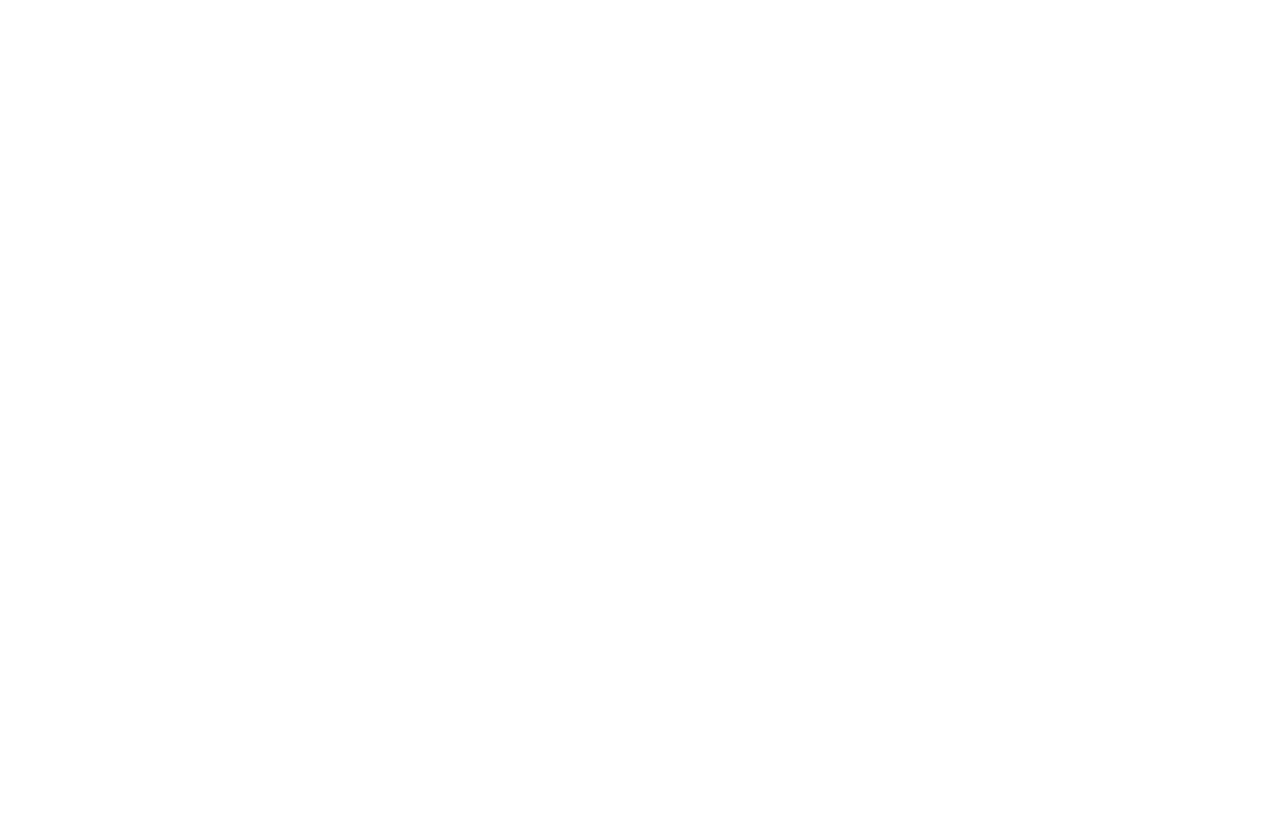
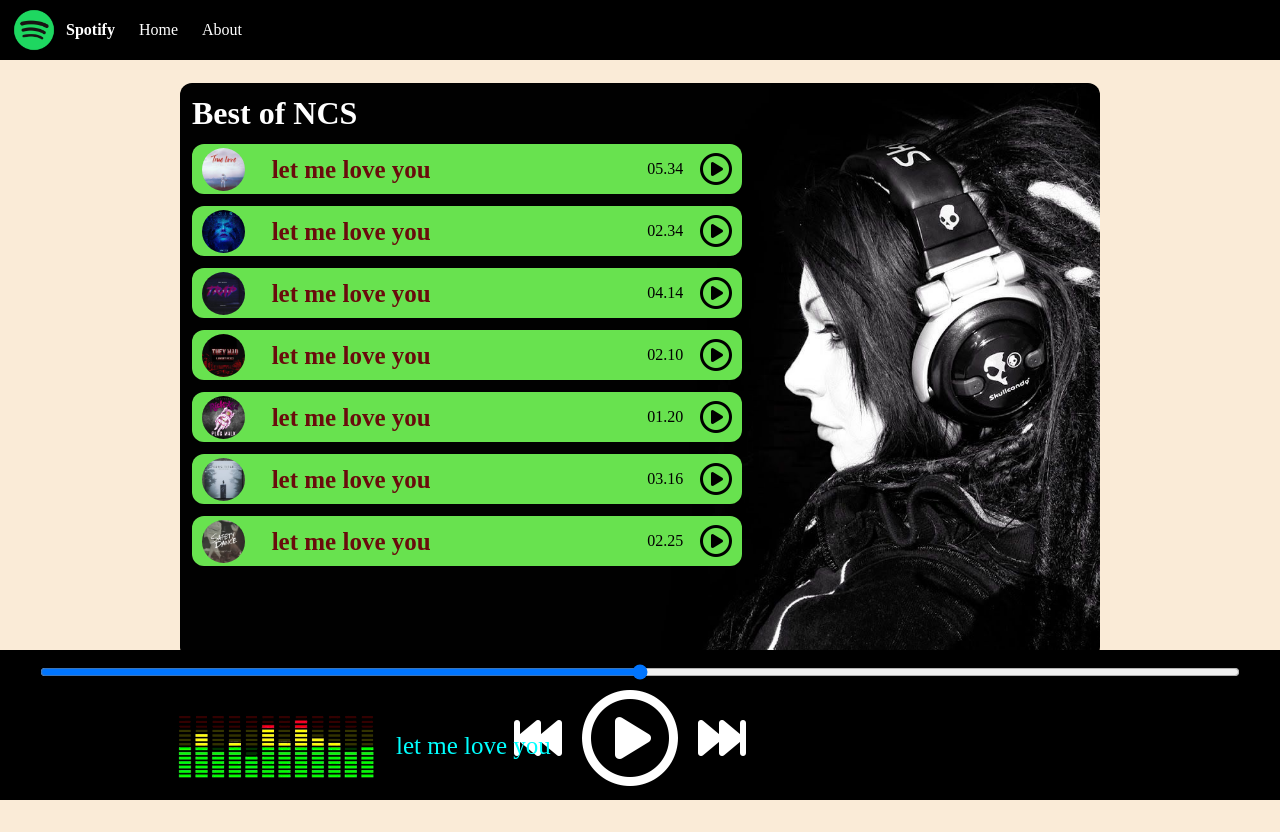
Before and after one commit to Manjit1703/Spotify-Music-App, a plain HTML site: page index.html in a window 1280 px wide. Before the commit the page ends 800 px from the top, so only its background shows below. Drawn offline with Linux system fonts and the light colour scheme.

Commit message:
first day

```diff
--- a/index.html
+++ b/index.html
@@ -3,9 +3,88 @@
 <head>
   <meta charset="UTF-8">
   <meta name="viewport" content="width=device-width, initial-scale=1.0">
+  <link rel="stylesheet" href="style.css">
   <title>Spotify</title>
 </head>
 <body>
+  <nav>
+    <ul>
+      <li class="brand"><img src="logo.png" alt="spotify clone">Spotify</li>
+      <li>Home</li>
+      <li>About</li>
+    </ul>
+  </nav>
 
+
+  <div class="container">
+
+    <div class="songList">
+      <h1>Best of NCS</h1>
+      <div>
+        <div class="songItem">
+          <img src="10.jpg" alt="1">
+          <span class="songName">let me love you</span>
+          <span class="songlistplay"><span class="timestamp">05.34</span></span><i class="fa-regular fa-2x fa-circle-play play-icon"></i>
+        </div>
+
+        <div class="songItem">
+          <img src="1.jpg" alt="1">
+          <span class="songName">let me love you</span>
+          <span class="songlistplay"><span class="timestamp">02.34</span></span><i class="fa-regular fa-2x fa-circle-play play-icon"></i>
+        </div>
+
+        <div class="songItem">
+          <img src="2.jpg" alt="1">
+          <span class="songName">let me love you</span>
+          <span class="songlistplay"><span class="timestamp">04.14</span></span><i class="fa-regular fa-2x fa-circle-play play-icon"></i>
+        </div>
+
+        <div class="songItem">
+          <img src="3.jpg" alt="1">
+          <span class="songName">let me love you</span>
+          <span class="songlistplay"><span class="timestamp">02.10</span></span><i class="fa-regular fa-2x fa-circle-play play-icon"></i>
+        </div>
+
+        <div class="songItem">
+          <img src="4.jpg" alt="1">
+          <span class="songName">let me love you</span>
+          <span class="songlistplay"><span class="timestamp">01.20</span></span><i class="fa-regular fa-2x fa-circle-play play-icon"></i>
+        </div>
+
+        <div class="songItem">
+          <img src="5.jpg" alt="1">
+          <span class="songName">let me love you</span>
+          <span class="songlistplay"><span class="timestamp">03.16</span></span><i class="fa-regular fa-2x fa-circle-play play-icon"></i>
+        </div>
+
+        <div class="songItem">
+          <img src="6.jpg" alt="1">
+          <span class="songName">let me love you</span>
+          <span class="songlistplay"><span class="timestamp">02.25</span></span><i class="fa-regular fa-2x fa-circle-play play-icon"></i>
+        </div>
+
+
+      </div>
+    </div>
+    <div class="songBanner"></div>
+  </div>
+
+  <div class="bottom">
+    <input type="range" name="range" id="myProgressBar" min="0" max="100" >
+    <div class="icons">
+      <!-- fontawesome icon -->
+      <i class="fa-sharp fa-3x fa-solid fa-backward-fast"></i>
+      <i class="fa-regular fa-6x fa-circle-play"></i>
+      <i class="fa-solid fa-3x fa-forward-fast"></i>
+    </div>
+
+    <div class="songInfo">
+      <img src="playing.gif" width="42px" alt="" ><span>let me love you</span>
+    </div>
+  </div>
+
+
+  <script src="https://kit.fontawesome.com/d4cb622332.js" crossorigin="anonymous"></script>
+  <script src="index.js"></script>
 </body>
 </html>
--- a/style.css
+++ b/style.css
@@ -0,0 +1,134 @@
+body{
+  background-color: antiquewhite;
+
+}
+
+*{
+  margin: 0;
+  padding: 0;
+}
+
+nav{
+
+}
+
+nav ul{
+  display: flex;
+  list-style-type: none;
+  height: 60px;
+  background-color: black;
+  color: white;
+  align-items: center;
+}
+
+nav ul li{
+  padding: 0px 12px;
+}
+.brand img{
+  width: 44px;
+  padding-right: 10px;
+}
+
+.brand{
+  display: flex;
+  align-items: center;
+  font-weight: bold;
+}
+
+.container{
+  min-height: 69vh;
+  background-color: rgb(22, 216, 100);
+  color: white;
+  display: flex;
+  width: 70%;
+  margin: 23px auto;
+  border-radius: 12px;
+  padding: 12px;
+  background-image: url('bg.jpg');
+  background-size: cover;
+}
+.bottom{
+  position: sticky;
+  height: 150px;
+  background-color: black;
+  color: white;
+  bottom: 0;
+  display: flex;
+  flex-direction: column;
+  justify-content: center;
+  align-items: center;
+
+}
+.icons{
+  margin-top: 10px;
+  display: flex;
+  align-items: center;
+
+}
+
+.icons i{
+  margin-right: 20px;
+  cursor: pointer;
+}
+#myProgressBar{
+  width: 1200px;
+
+}
+
+
+.songItem{
+  height: 50px;
+  display: flex;
+  background-color: rgb(104, 226, 79);
+  width: 550px;
+  color: black;
+  margin: 12px 0;
+  justify-content: space-between;
+  align-items: center;
+  border-radius: 12px;
+}
+
+.songItem img{
+  width: 43px;
+  margin: 0 10px;
+  border-radius: 50%;
+}
+
+.play-icon{
+  margin-right: 10px;
+  cursor: pointer;
+
+}
+
+.songName{
+  font-weight: bold;
+  font-size: 25px;
+  line-height: 15px;
+  color: rgb(105, 12, 12);
+
+}
+
+.timestamp{
+  margin-left: 200px;
+}
+
+.songInfo{
+  top: 8vh;
+  position: absolute;
+  left: 22vh;
+  display: flex;
+  align-items: center;
+
+}
+
+.songInfo img{
+  width: 200px;
+
+}
+
+.songInfo span{
+  padding-left: 20px;
+  font-weight: 400;
+  font-size: 25px;
+  color: aqua;
+}
```
Also changed, not shown: 1.jpg (added), 10.jpg (added), 2.jpg (added), 3.jpg (added), 4.jpg (added), 5.jpg (added), 6.jpg (added), 7.jpg (added), 8.jpg (added), 9.jpg (added), bg.jpg (added), logo.png (added), playing.gif (added).
